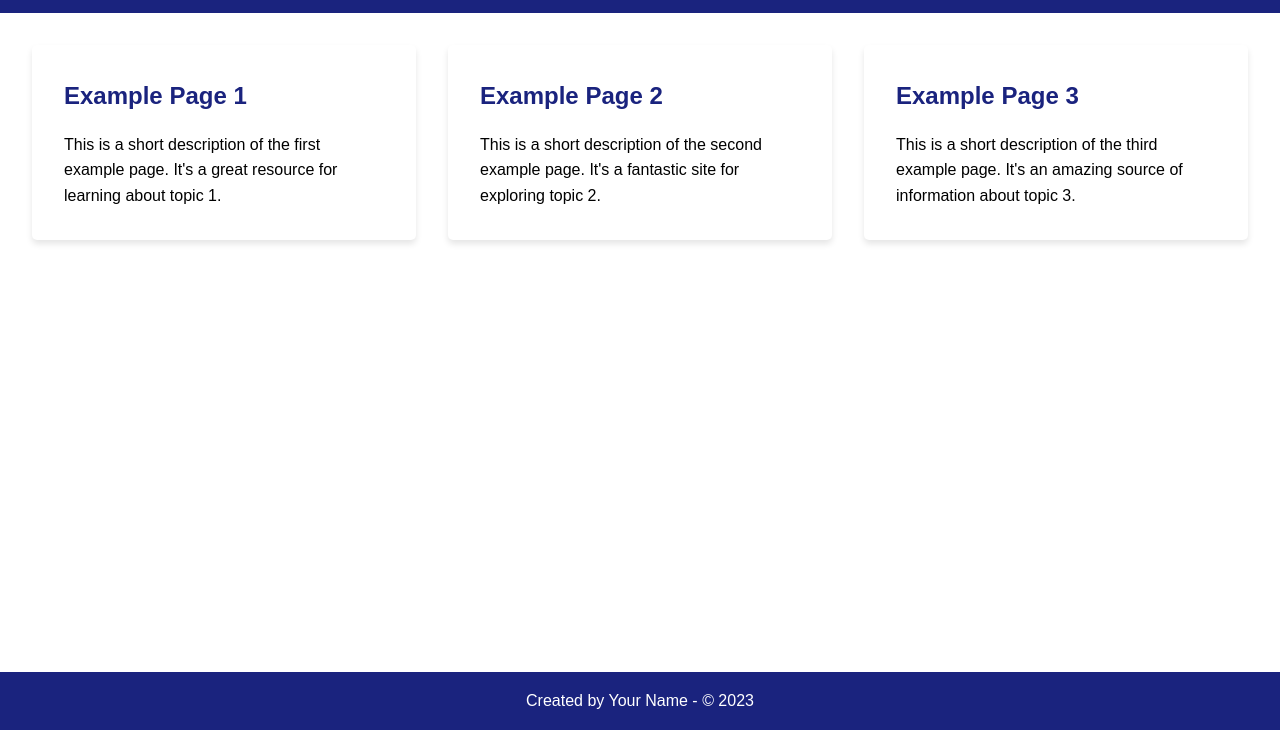
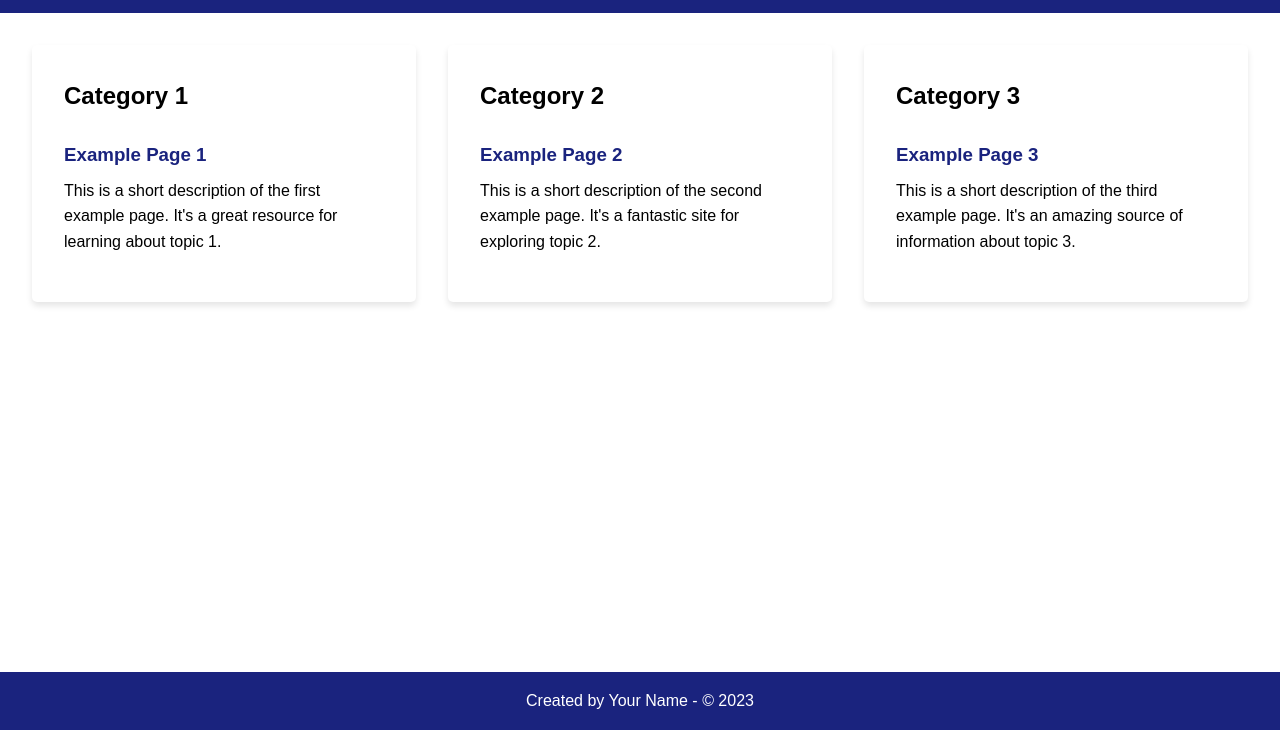
Before and after one commit to thousanda/mypage-gpt, a plain HTML site: page index.html in a window 1280 px wide. Shown: the part 70-800 px from the top of the page. Drawn offline with Linux system fonts and the light colour scheme.

Commit message:
categories

```diff
--- a/index.html
+++ b/index.html
@@ -12,18 +12,27 @@
   </header>
   <main>
     <div class="grid-container">
+      <section>
+        <h2>Category 1</h2>
         <article>
-        <h2><a href="https://example1.com">Example Page 1</a></h2>
+          <h3><a href="https://example1.com">Example Page 1</a></h3>
           <p>This is a short description of the first example page. It's a great resource for learning about topic 1.</p>
         </article>
+      </section>
+      <section>
+        <h2>Category 2</h2>
         <article>
-        <h2><a href="https://example2.com">Example Page 2</a></h2>
+          <h3><a href="https://example2.com">Example Page 2</a></h3>
           <p>This is a short description of the second example page. It's a fantastic site for exploring topic 2.</p>
         </article>
+      </section>
+      <section>
+        <h2>Category 3</h2>
         <article>
-        <h2><a href="https://example3.com">Example Page 3</a></h2>
+          <h3><a href="https://example3.com">Example Page 3</a></h3>
           <p>This is a short description of the third example page. It's an amazing source of information about topic 3.</p>
         </article>
+      </section>
     </div>
   </main>
   <footer>
--- a/prompts.json
+++ b/prompts.json
@@ -4,6 +4,7 @@
 	"can you add headers and a side bar!! and use cool colors, i know you're export web designer!!",
 	"i feel it has too vivid colors... sorry can you choose another color pallet?",
 	"you can use multiple colors because you are professional designer!!!",
-	"can you design more modern layout? you can forget side bars and colors i told so far to realize your modern design! but, off course, it is allowed to use them if you need!"
+	"can you design more modern layout? you can forget side bars and colors i told so far to realize your modern design! but, off course, it is allowed to use them if you need!",
+	"great!! my pages in this web site belong to the categories. each category has one or more pages. one page does not belong to multiple categories. can you modify the site to show them effectively??"
     ]
 }
--- a/styles.css
+++ b/styles.css
@@ -34,20 +34,23 @@ main {
   gap: 2rem;
 }
 
-article {
+section {
   background-color: #FFFFFF;
   padding: 2rem;
   border-radius: 5px;
   box-shadow: 0 4px 6px rgba(0, 0, 0, 0.1);
-  transition: transform 0.3s ease-in-out;
-}
-
-article:hover {
-  transform: translateY(-10px);
 }
 
 h2 {
+  margin-bottom: 1.5rem;
+}
+
+article {
   margin-bottom: 1rem;
+}
+
+h3 {
+  margin-bottom: 0.5rem;
 }
 
 a {
```
Lines whose indentation alone changed are shown as unchanged.
